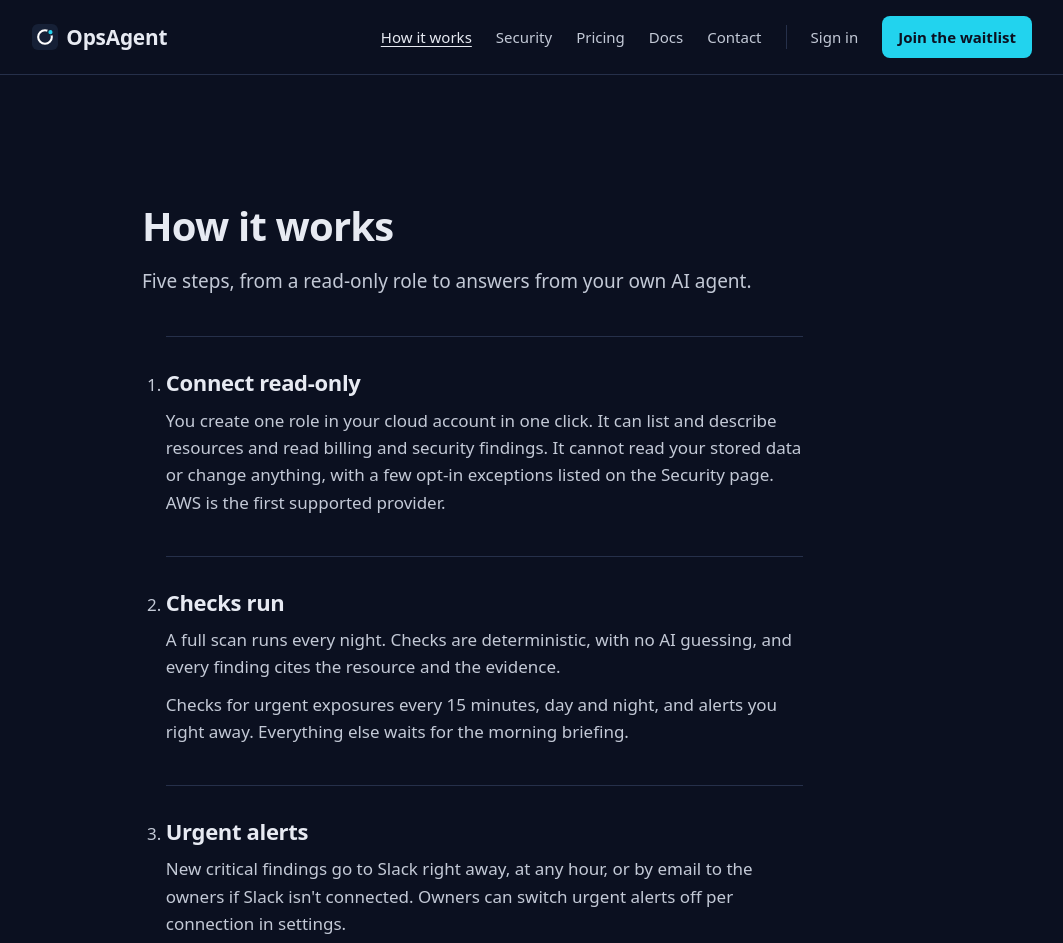
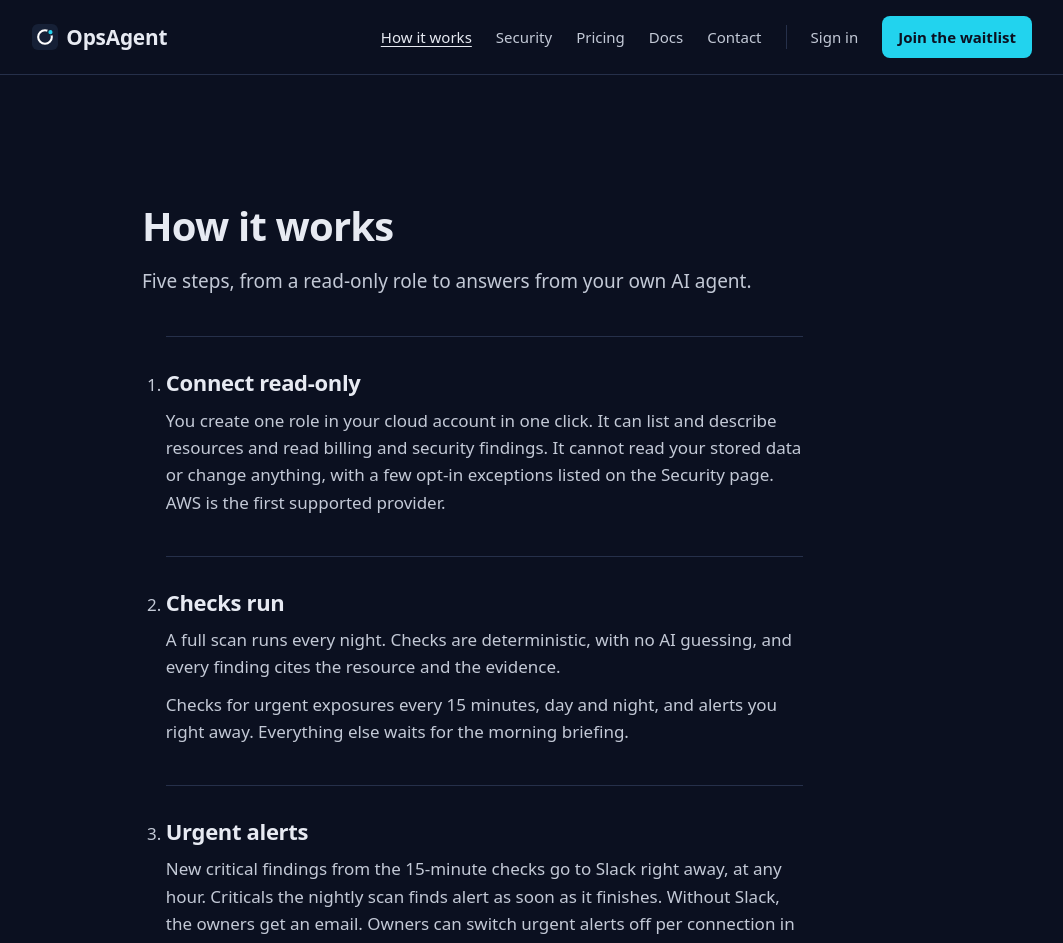
Before and after one commit to OpsAgentDev/opsagent-web, a Next.js app: page /how-it-works in a window 1280 px wide. Shown: the top 943 px of the page, without its empty margins (108-1171 px from the left). Built offline with nearby package versions, Linux system fonts and the light colour scheme.

Commit message:
fix(alerts): accurate alert timing copy; disable switch while saving

```diff
--- a/app/(marketing)/how-it-works/page.tsx
+++ b/app/(marketing)/how-it-works/page.tsx
@@ -3,7 +3,7 @@ import Link from "next/link";
 
 export const metadata: Metadata = {
   title: "How it works · OpsAgent",
-  description: "Connect read-only, checks run, you get a morning briefing. Urgent problems alert you right away.",
+  description: "Connect read-only, checks run, you get a morning briefing. Urgent exposures alert you within minutes.",
 };
 
 export default function HowItWorks() {
@@ -31,8 +31,8 @@ export default function HowItWorks() {
         <li>
           <h2>Urgent alerts</h2>
           <p>
-            New critical findings go to Slack right away, at any hour, or by email to the owners if Slack isn&apos;t
-            connected. Owners can switch urgent alerts off per connection in settings.
+            New critical findings from the 15-minute checks go to Slack right away, at any hour. Criticals the nightly
+            scan finds alert as soon as it finishes. Without Slack, the owners get an email. Owners can switch urgent alerts off per connection in settings.
           </p>
         </li>
         <li>
--- a/app/(marketing)/page.tsx
+++ b/app/(marketing)/page.tsx
@@ -18,11 +18,11 @@ const STEPS = [
   },
   {
     title: "Checks run",
-    body: "Deterministic checks run against your account. Fixed rules decide what is wrong, with no AI guessing. Urgent exposures every 15 minutes, the rest every night.",
+    body: "Deterministic checks run against your account. Fixed rules decide what is wrong, with no AI guessing.",
   },
   {
     title: "Briefing and alerts",
-    body: "A morning briefing in Slack, exceptions only and skipped when nothing changed, plus a weekly report. Urgent problems reach you right away.",
+    body: "A morning briefing in Slack, exceptions only and skipped when nothing changed, plus a weekly report. Urgent exposures reach you within minutes.",
   },
 ];
 
--- a/components/urgent-alerts.tsx
+++ b/components/urgent-alerts.tsx
@@ -8,8 +8,10 @@ type Props = { owner: boolean; org: string; connections: Connection[]; onChanged
 /** Per-connection switch for urgent alerts (on by default). Owners only; brain enforces it too. */
 export function UrgentAlerts({ owner, org, connections, onChanged }: Props) {
   const [error, setError] = useState<Error | null>(null);
+  const [busy, setBusy] = useState<string | null>(null);
 
   async function toggle(id: string, urgent_alerts: boolean) {
+    setBusy(id);
     try {
       await unwrap(
         api.PATCH("/orgs/{org}/connections/{id}", {
@@ -21,6 +23,8 @@ export function UrgentAlerts({ owner, org, connections, onChanged }: Props) {
       onChanged();
     } catch (err) {
       setError(err as Error);
+    } finally {
+      setBusy(null);
     }
   }
 
@@ -33,7 +37,7 @@ export function UrgentAlerts({ owner, org, connections, onChanged }: Props) {
           <input
             type="checkbox"
             checked={c.urgent_alerts}
-            disabled={!owner}
+            disabled={!owner || busy === c.id}
             onChange={(e) => toggle(c.id, e.target.checked)}
           />
           <span>
```
